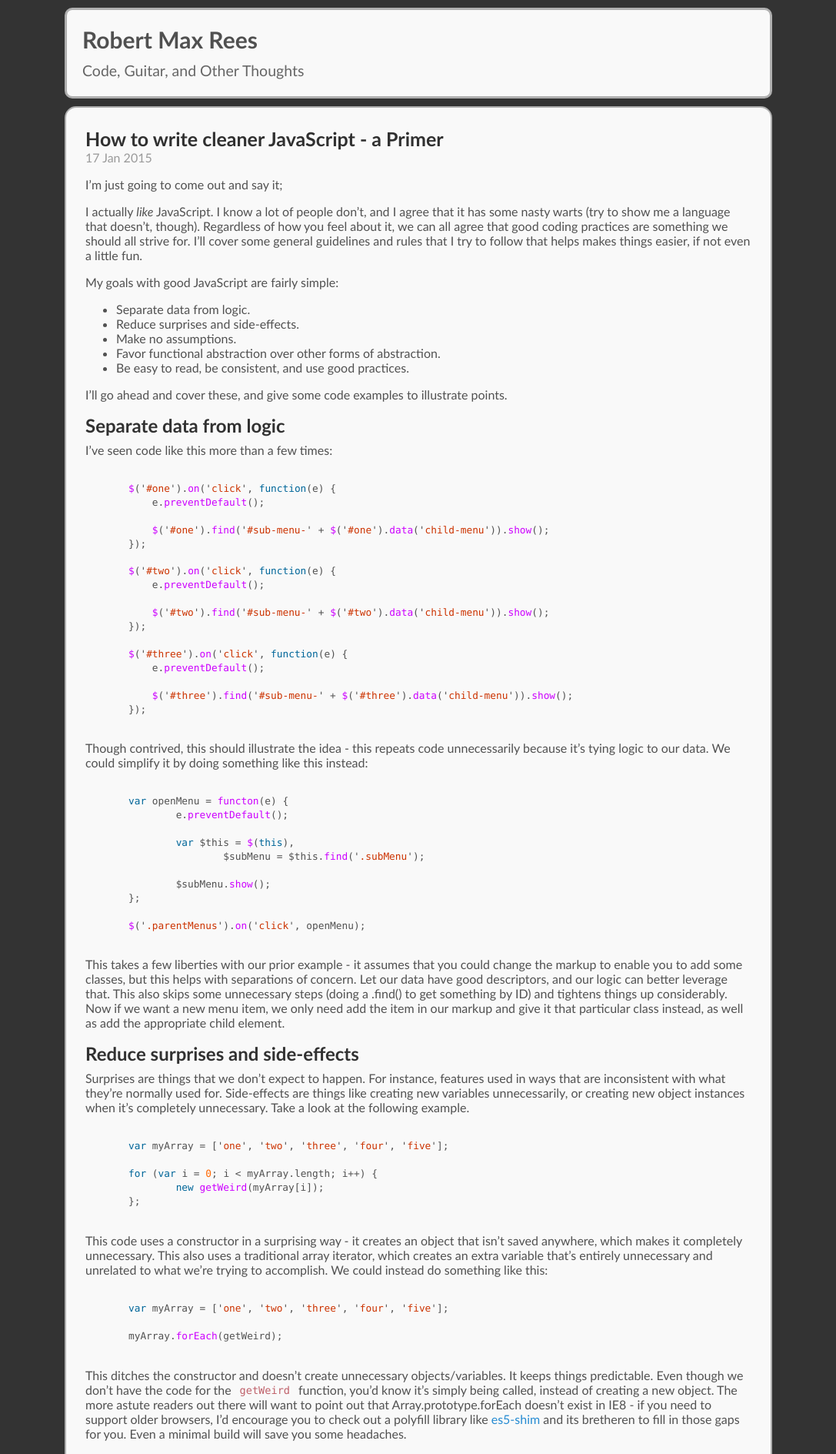
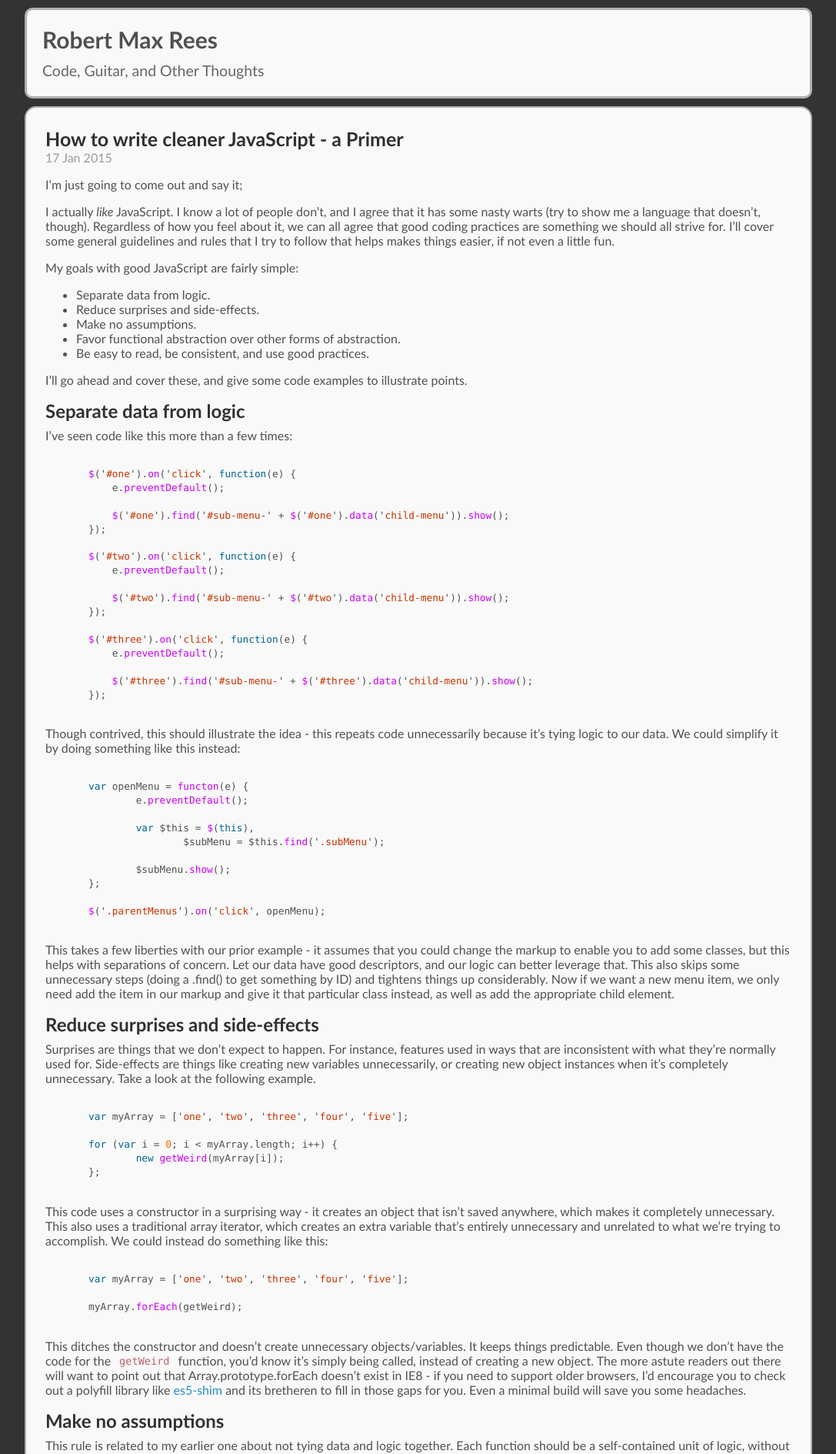
Before and after one commit to robertmaxrees/robertmaxrees.github.io, a Jekyll site: the page built from index.html, in a window 1280 px wide. Shown: the top 1889 px of the page at 77% size, without its empty margins (96-1183 px from the left). Built offline with Jekyll 4.4.1, drawn with Linux system fonts in a browser that asks for light colours; Markdown is read by kramdown in place of the engine named in the settings; the list of posts is cut into pages by our own code; comment, search, counter and statistics services are not loaded; some of the changed text lies outside the part shown.

Commit message:
WE HAVE STUFF!!!!!

```diff
--- a/_config.yml
+++ b/_config.yml
@@ -1,6 +1,6 @@
 # Dependencies
 markdown:         redcarpet
-highlighter:      rouge
+highlighter:      pygments
 
 # Permalinks
 permalink:        pretty
--- a/_layouts/default.html
+++ b/_layouts/default.html
@@ -20,7 +20,7 @@
           &copy; {{ site.time | date: '%Y' }}. All rights reserved.
         </p>
         <p class="pull-right">
-          Looking for the old blog?  Click <a href="http://old.robertmaxrees.com/">here</a>
+          <!-- Looking for the old blog?  Click <a href="http://old.robertmaxrees.com/">here</a> -->
         </p>
       </div>
     </div>
--- a/public/css/poole.css
+++ b/public/css/poole.css
@@ -285,7 +285,8 @@ tbody tr:nth-child(odd) th {
  */
 
 .container {
-  width: 920px;
+  width: 80%;
+  min-width: 920px;
   margin-left:  auto;
   margin-right: auto;
 }
@@ -339,7 +340,8 @@ tbody tr:nth-child(odd) th {
   margin-top: 10px;
   background-color: #F9F9F9;
   text-align: left;
-  width: 920px;
+  min-width: 920px;
+  width: 100%;
 }
 
 /* Blog post or page title */
@@ -356,13 +358,15 @@ tbody tr:nth-child(odd) th {
   font-size: 25px;
 }
 
-.radiostream {
-  height: 600px;
-
+.page {
+  min-height: 600px;
 }
 
-#tlkio {
-  height: 600px;
+.chat {
+  width: 30%;
+  float: right;
+  border: 1px solid grey;
+  height: 505px;
 }
 
 /* Meta data line below post title */
@@ -461,8 +465,10 @@ a.pagination-item:hover, a.page-number:hover {
   padding: 0 20px;
   background-color: #F9F9F9;
   text-align: left;
-  width: 920px;
+  min-width: 920px;
+  width: 100%;
   margin-bottom: 10px;
+  margin-top: 10px;
 }
 
 .footer p {
```
Also changed, not shown: radiolivestream.html (+12 -2 lines), 2 other files.
